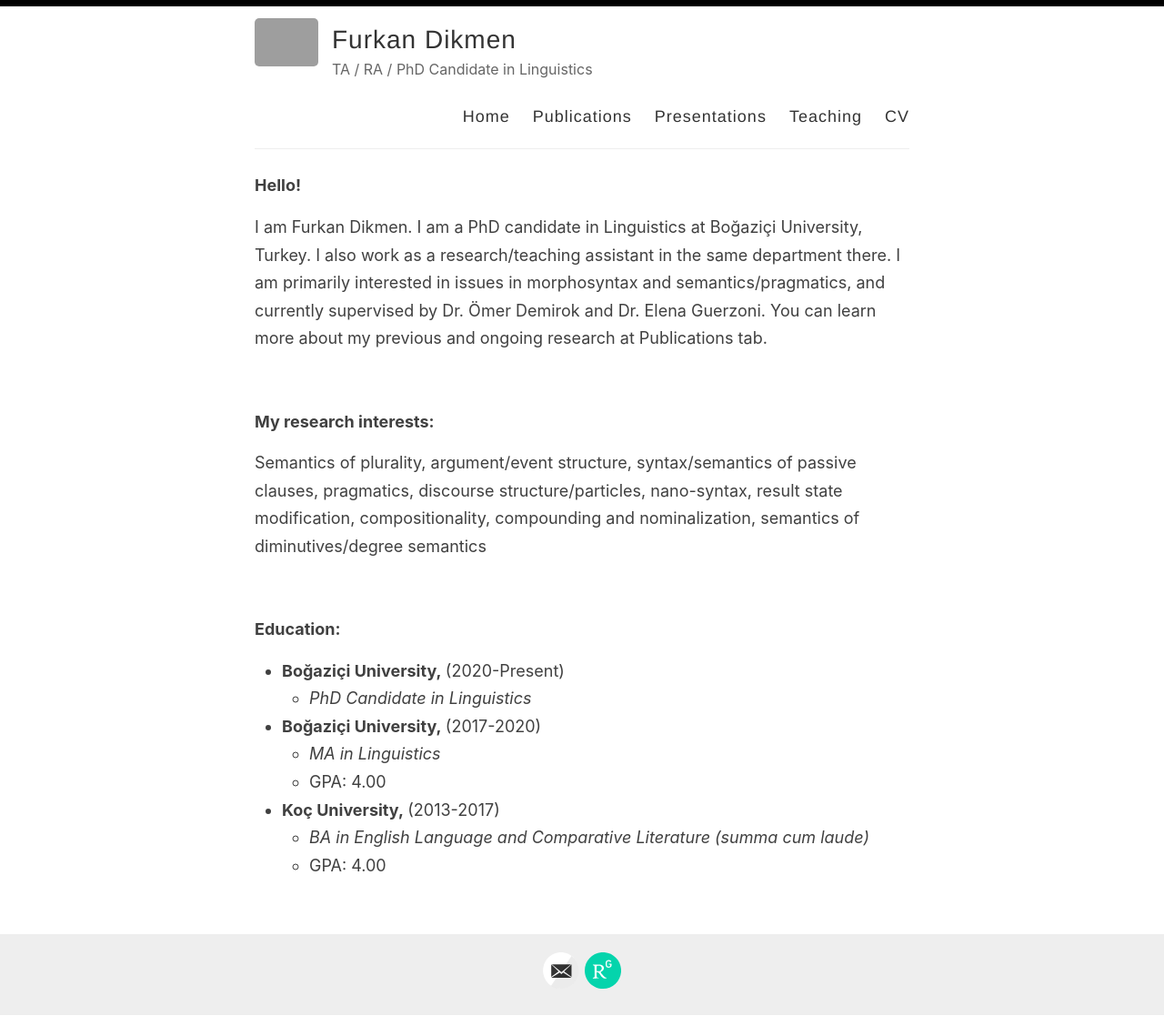
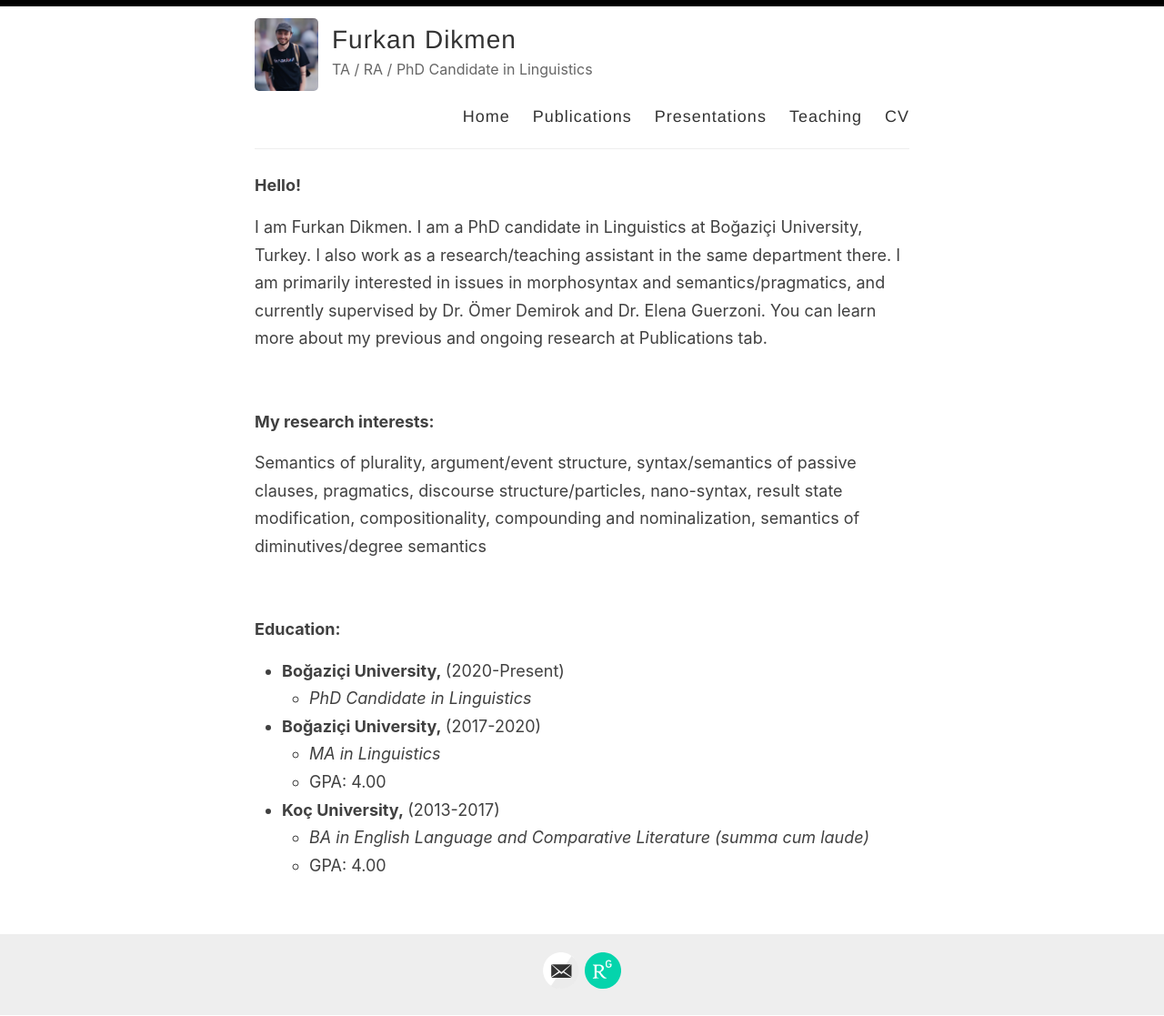
Before and after one commit to furkandikmen/furkandikmen.github.io, a Jekyll site: the page built from index.html, in a window 1280 px wide. Shown: the whole page at 91% size. Built offline with Jekyll 4.4.1, drawn with Linux system fonts in a browser that asks for light colours; the list of posts is cut into pages by our own code.

Commit message:
Update _config.yml

```diff
--- a/_config.yml
+++ b/_config.yml
@@ -12,7 +12,7 @@ author: Furkan Dikmen
 description: TA / RA / PhD Candidate in Linguistics
 
 # URL of your avatar or profile pic (you could use your GitHub profile pic)
-avatar: /images/profile.jpeg
+avatar: /images/profile1.jpeg
 
 #
 # Flags below are optional
```
